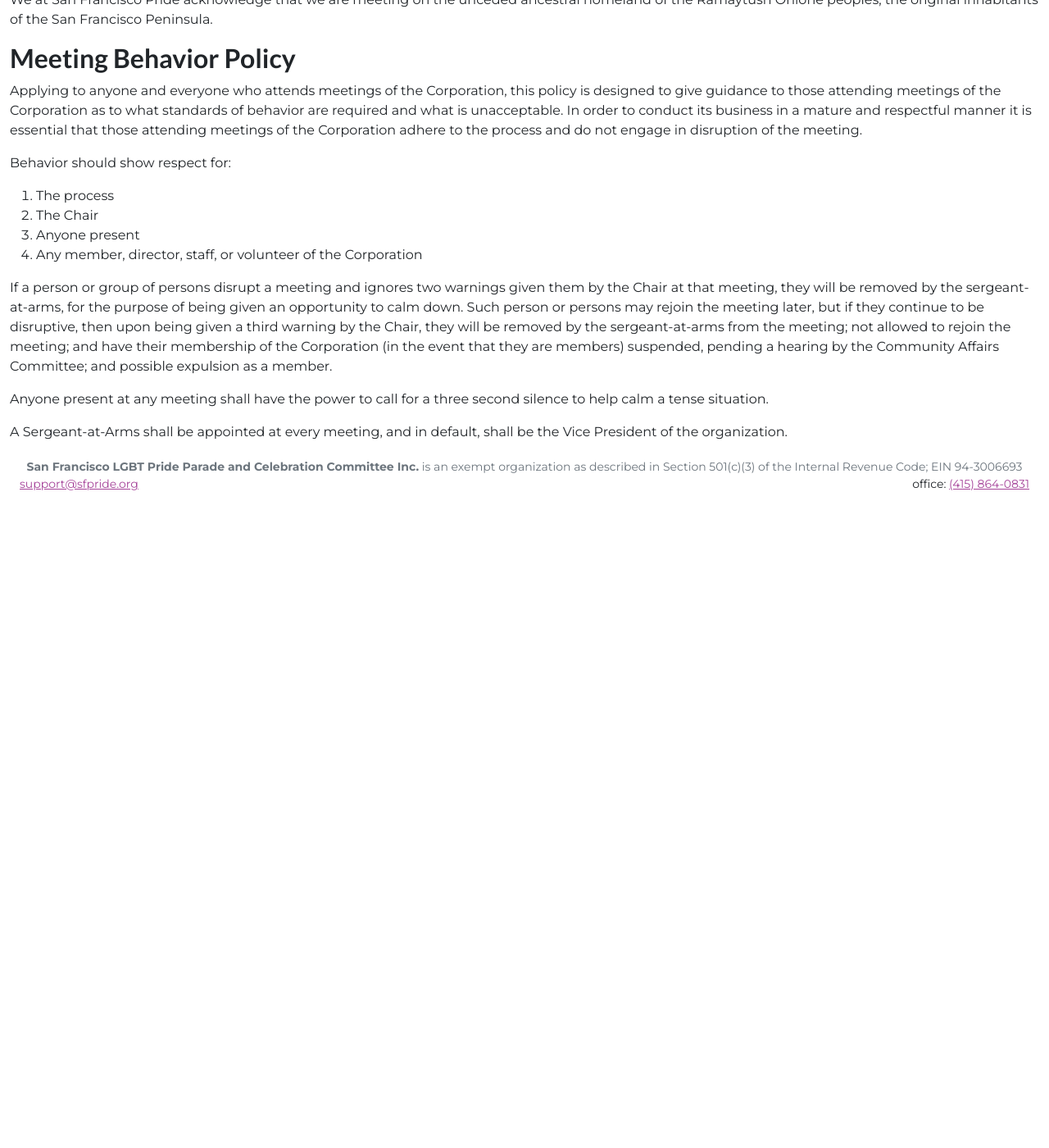
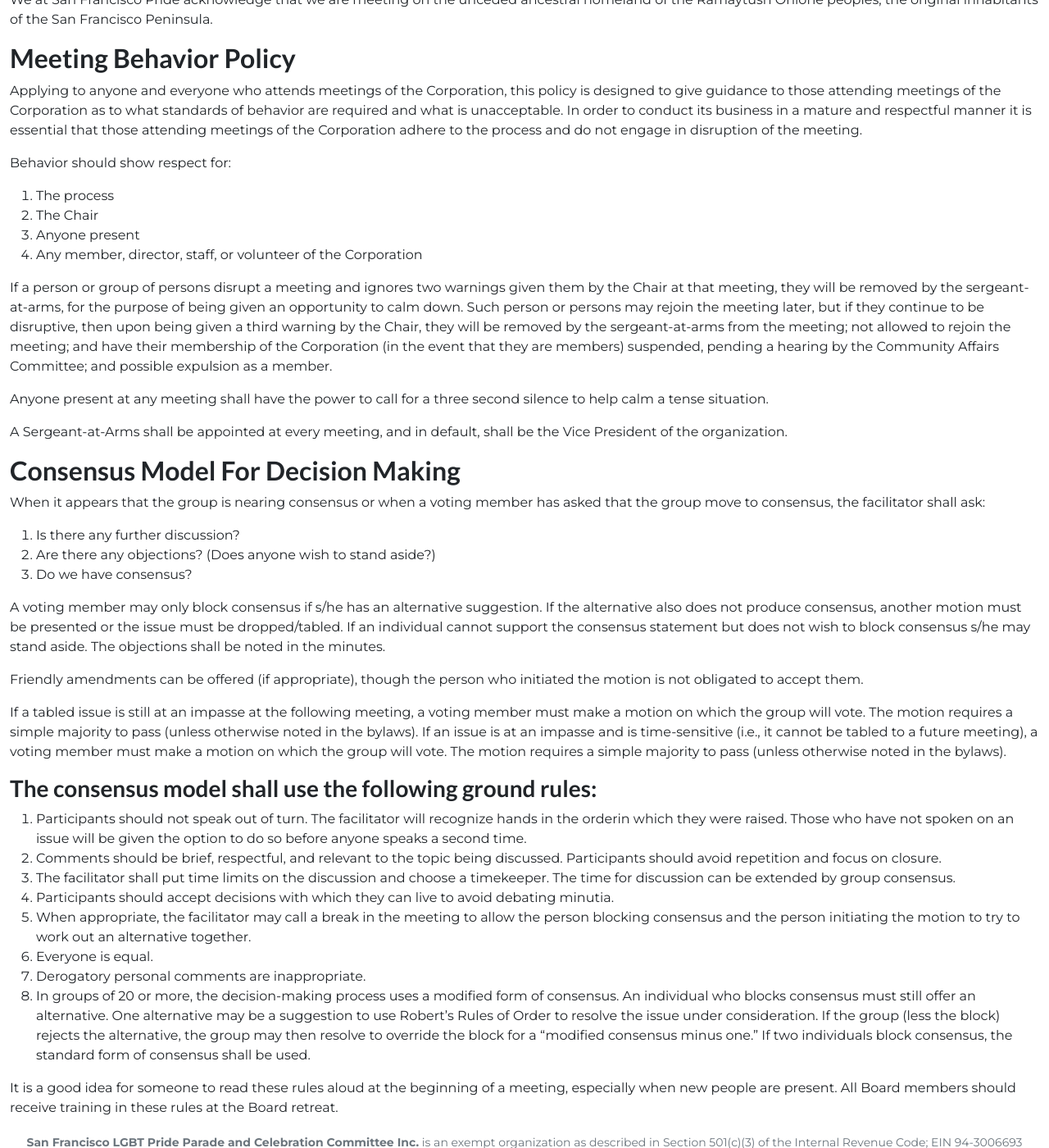
Before and after one commit to sfpride/members, a Jekyll site: the page built from meetings.markdown, in a window 1280 px wide and 1400 px high, scrolled down 644 px. Shown: the whole window at 82% size. Built offline with Jekyll 4.4.1, drawn with Linux system fonts in a browser that asks for light colours; before the commit the page ends 1249 px from its top, so only the background shows below that.

Commit message:
add consensus model for decision making

```diff
--- a/meeting-info.markdown
+++ b/meetings.markdown
@@ -44,3 +44,37 @@ pending a hearing by the Community Affairs Committee; and possible expulsion as
 Anyone present at any meeting shall have the power to call for a three second silence to help calm a tense situation.
 
 A Sergeant-at-Arms shall be appointed at every meeting, and in default, shall be the Vice President of the organization.
+
+
+## Consensus Model For Decision Making
+When it appears that the group is nearing consensus or when a voting member has asked that the group move to consensus, the facilitator shall ask:
+
+1. Is there any further discussion?
+2. Are there any objections? (Does anyone wish to stand aside?)
+3. Do we have consensus?
+
+A voting member may only block consensus if s/he has an alternative suggestion.
+If the alternative also does not produce consensus, another motion must be presented or the issue must be dropped/tabled.
+If an individual cannot support the consensus statement but does not wish to block consensus s/he may stand aside.
+The objections shall be noted in the minutes.
+
+Friendly amendments can be offered (if appropriate), though the person who initiated the motion is not obligated to accept them.
+
+If a tabled issue is still at an impasse at the following meeting,
+a voting member must make a motion on which the group will vote.
+The motion requires a simple majority to pass (unless otherwise noted in the bylaws).
+If an issue is at an impasse and is time-sensitive (i.e., it cannot be tabled to a future meeting),
+a voting member must make a motion on which the group will vote.
+The motion requires a simple majority to pass (unless otherwise noted in the bylaws).
+
+### The consensus model shall use the following ground rules:
+1. Participants should not speak out of turn. The facilitator will recognize hands in the orderin which they were raised. Those who have not spoken on an issue will be given the option to do so before anyone speaks a second time.
+2. Comments should be brief, respectful, and relevant to the topic being discussed. Participants should avoid repetition and focus on closure.
+3. The facilitator shall put time limits on the discussion and choose a timekeeper. The time for discussion can be extended by group consensus.
+4. Participants should accept decisions with which they can live to avoid debating minutia.
+5. When appropriate, the facilitator may call a break in the meeting to allow the person blocking consensus and the person initiating the motion to try to work out an alternative together.
+6. Everyone is equal.
+6. Derogatory personal comments are inappropriate.
+7. In groups of 20 or more, the decision-making process uses a modified form of consensus. An individual who blocks consensus must still offer an alternative. One alternative may be a suggestion to use Robert’s Rules of Order to resolve the issue under consideration. If the group (less the block) rejects the alternative, the group may then resolve to override the block for a “modified consensus minus one.” If two individuals block consensus, the standard form of consensus shall be used.
+
+It is a good idea for someone to read these rules aloud at the beginning of a meeting, especially when new people are present. All Board members should receive training in these rules at the Board retreat.
```
